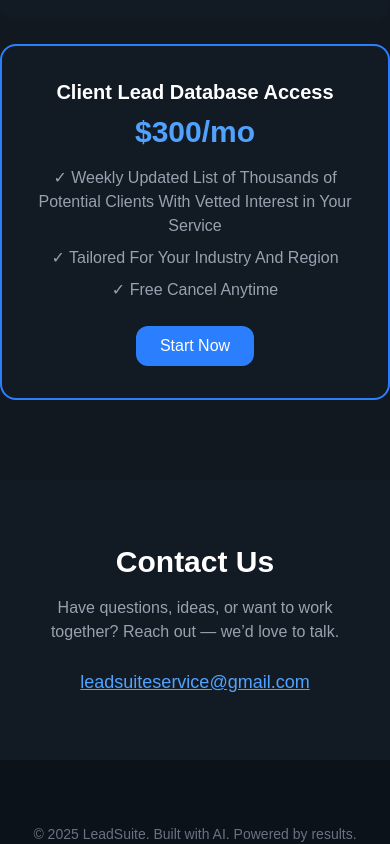
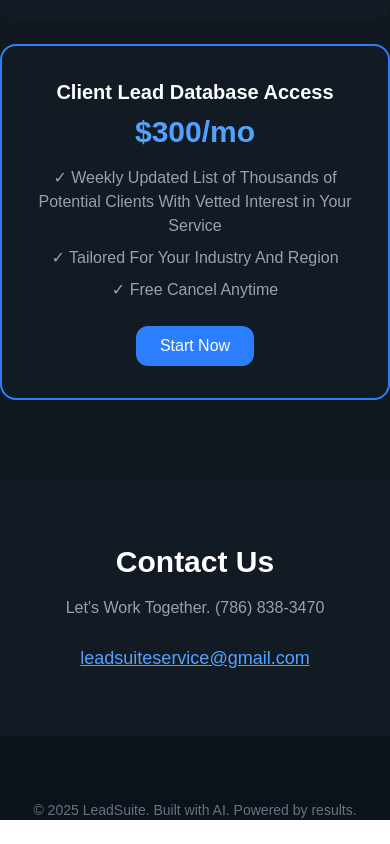
Before and after one commit to LeadSuite/leadsuite, a Next.js app: page / in a window 390 px wide. Shown: the part 1512-2356 px from the top of the page. After the commit the page ends 2332 px from the top, so only its background shows below. Built offline with nearby package versions, Linux system fonts and the light colour scheme.

Commit message:
Phone number

```diff
--- a/app/page.tsx
+++ b/app/page.tsx
@@ -91,7 +91,8 @@
   <div className="max-w-xl mx-auto text-center">
     <h2 className="text-3xl font-bold mb-4 text-white">Contact Us</h2>
     <p className="text-gray-400 mb-6">
-      Have questions, ideas, or want to work together? Reach out — we’d love to talk.
+      Let's Work Together.
+      (786) 838-3470
     </p>
     <a
       href="mailto:leadsuiteservice@gmail.com"
```
